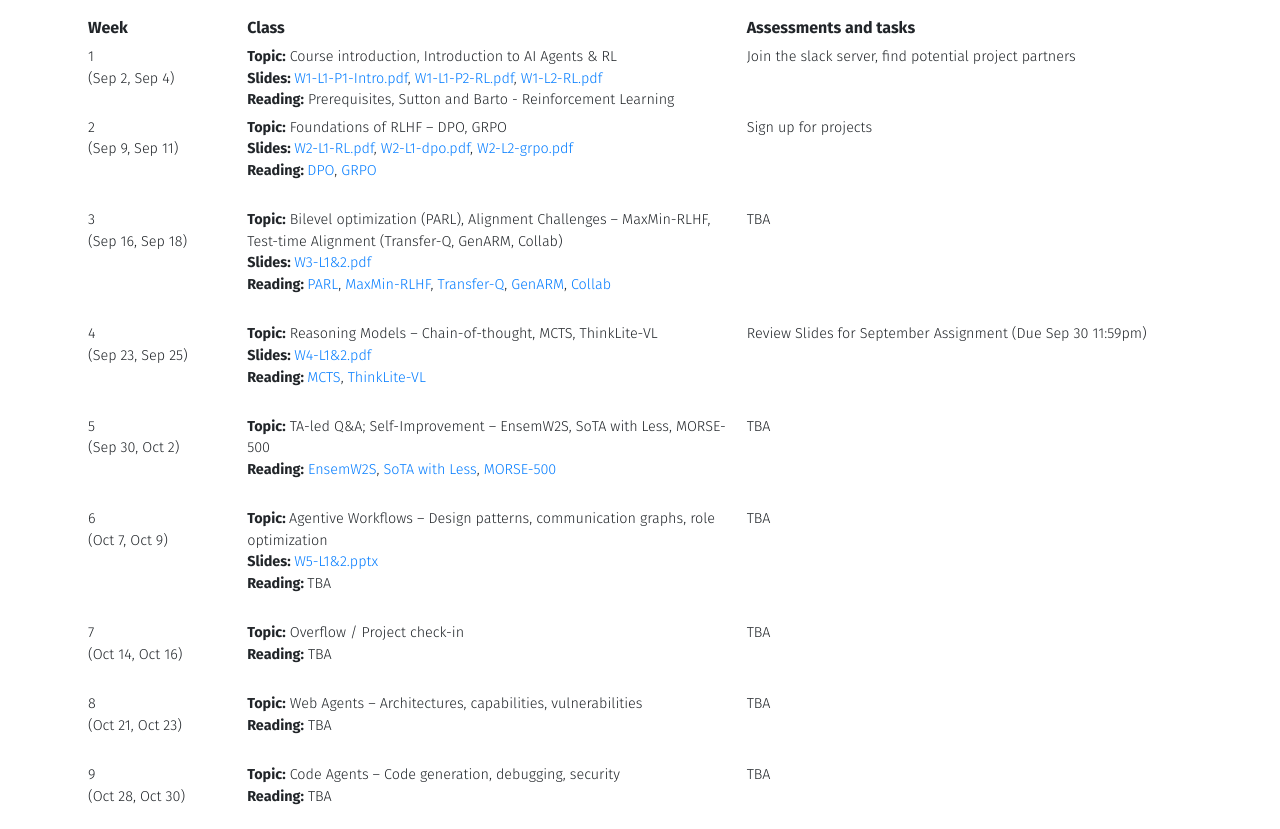
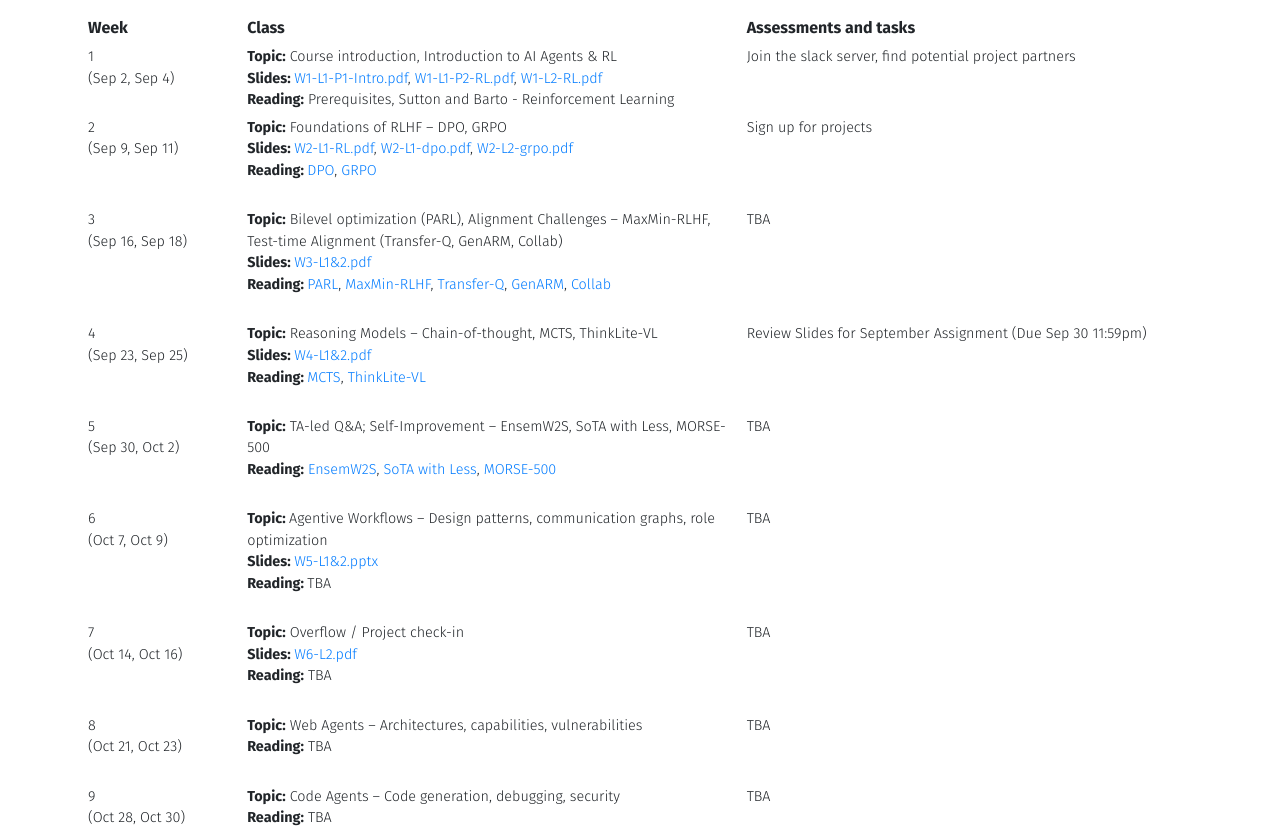
Before and after one commit to umd-huang-lab/cmsc848n-fall2025, a plain HTML site: page schedule.html in a window 1280 px wide. Shown: the part 203-1032 px from the top of the page. Drawn offline with nearby package versions, Linux system fonts and the light colour scheme.

Commit message:
Update W6-L2 materials

```diff
--- a/schedule.html
+++ b/schedule.html
@@ -127,7 +127,10 @@
 
   <tr>
     <td>7<br>(Oct 14, Oct 16)</td>
-    <td><strong>Topic:</strong> Overflow / Project check-in <br><strong>Reading:</strong> TBA<br>&nbsp;</td>
+    <td><strong>Topic:</strong> Overflow / Project check-in <br>
+      <strong>Slides: </strong> <a href="materials/W6-L2-Foundations-Reasoning-Memory-Planning.pdf">W6-L2.pdf</a><br>
+      <strong>Reading:</strong> TBA<br>
+      &nbsp;</td>
   <td>TBA</td>
   </tr>
 
```
Also changed, not shown: 2 other files.
